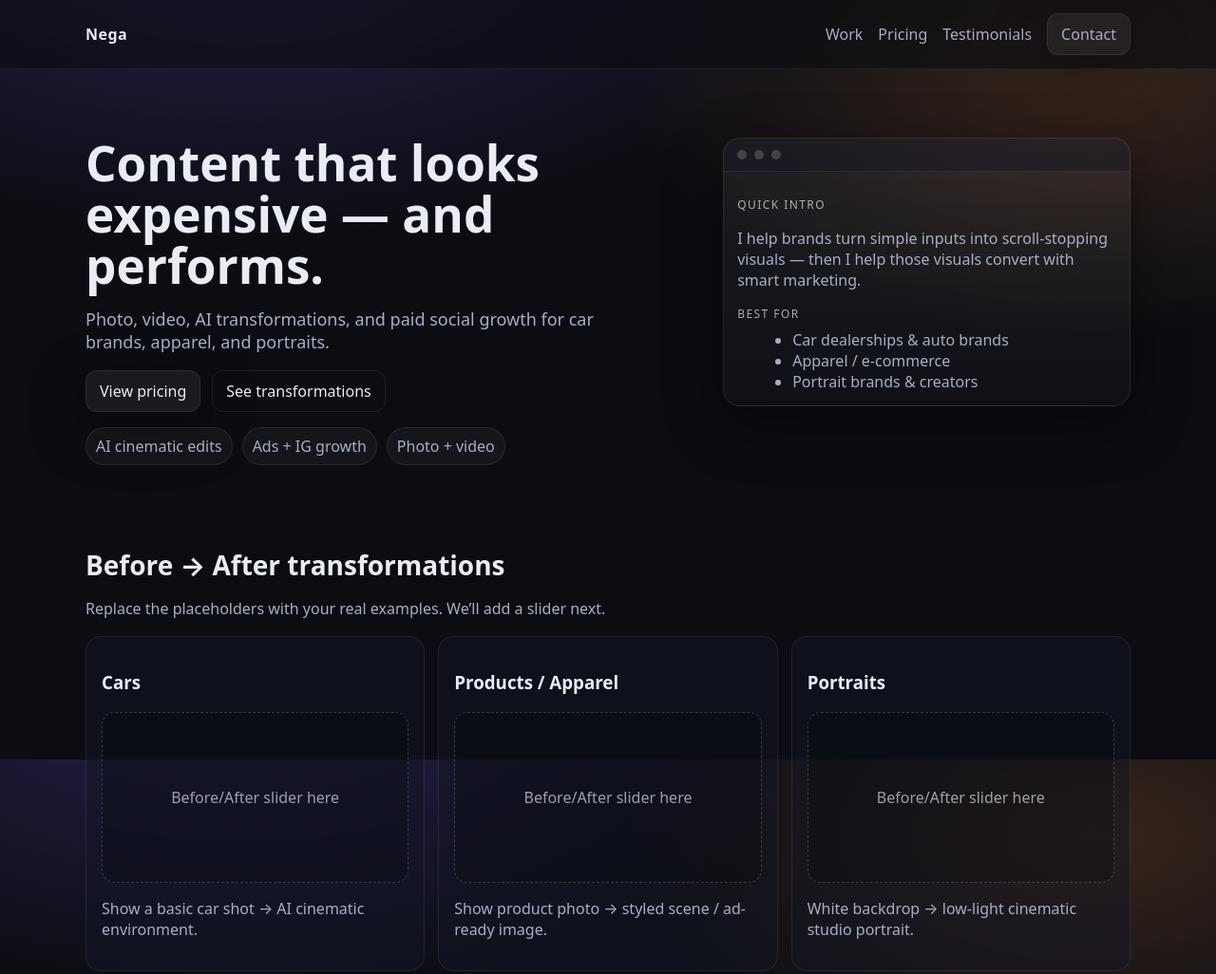
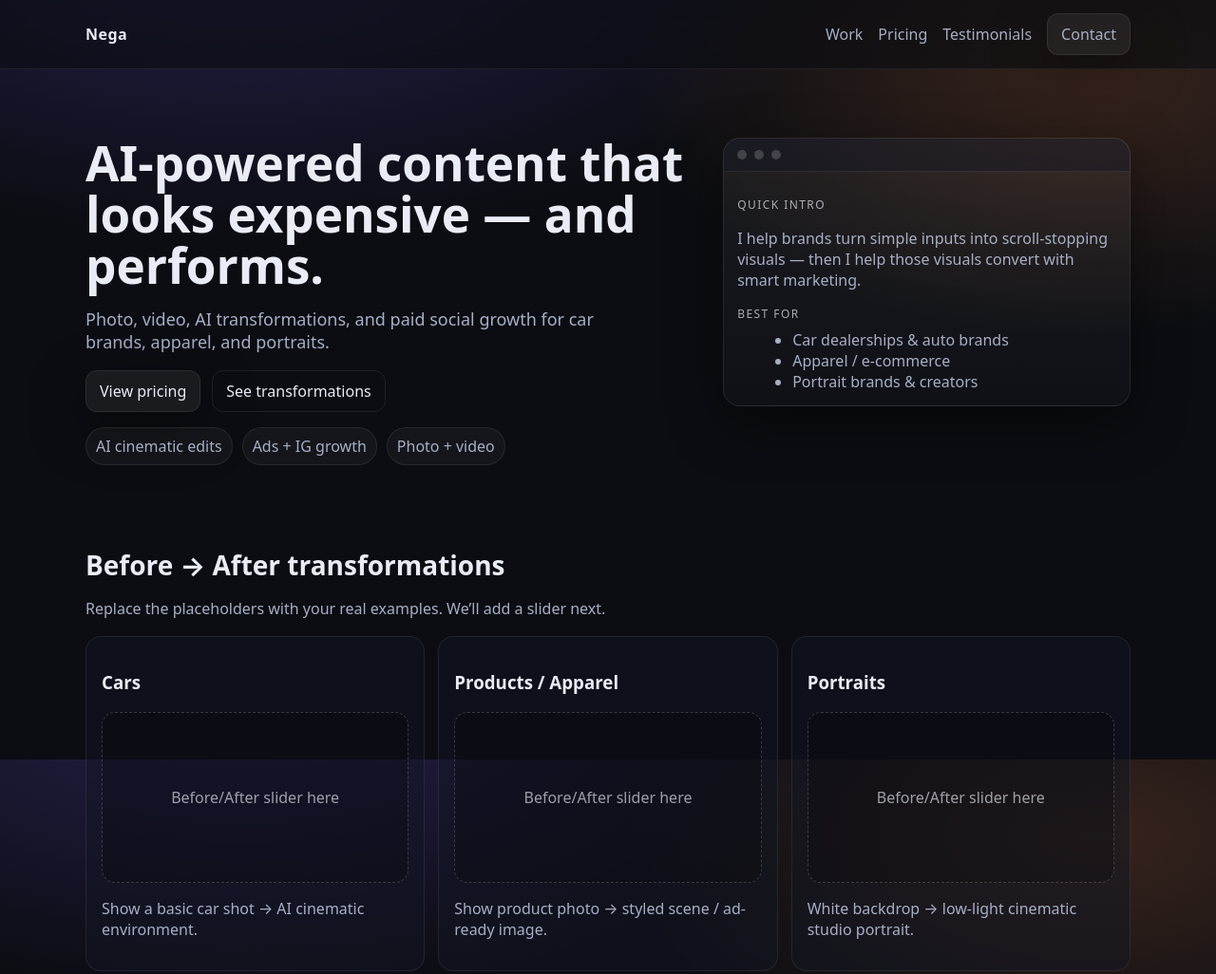
Before and after one commit to amdpics/creator-site, a plain HTML site: page index.html in a window 1280 px wide. Shown: the top 1026 px of the page at 95% size. Drawn offline with Linux system fonts and the light colour scheme.

Commit message:
Update hero headline

```diff
--- a/index.html
+++ b/index.html
@@ -23,7 +23,7 @@
       <section class="hero">
         <div class="container hero-inner">
           <div>
-            <h1>Content that looks expensive — and performs.</h1>
+            <h1>AI-powered content that looks expensive — and performs.</h1>
             <p class="sub">
               Photo, video, AI transformations, and paid social growth for car brands, apparel, and portraits.
             </p>
```
